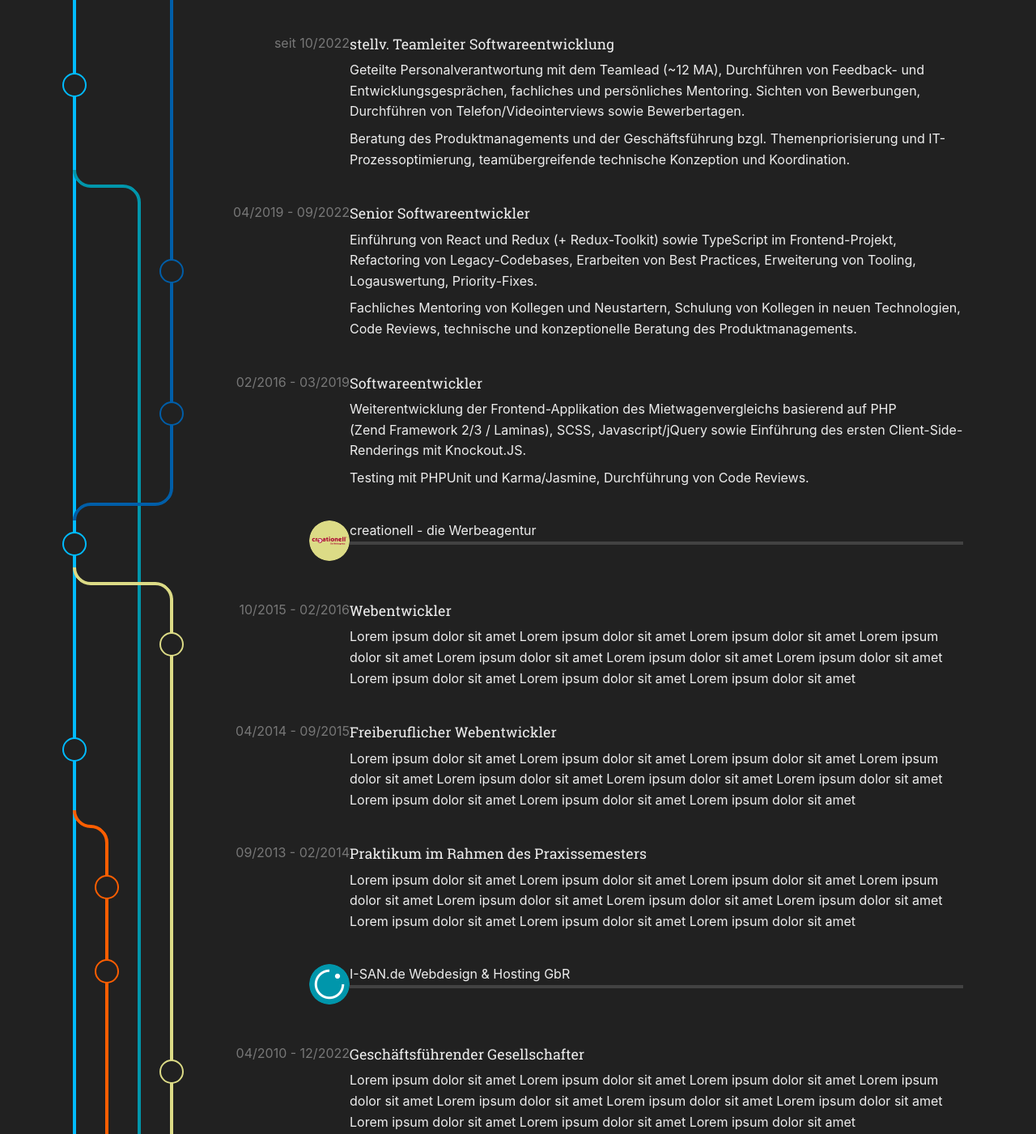
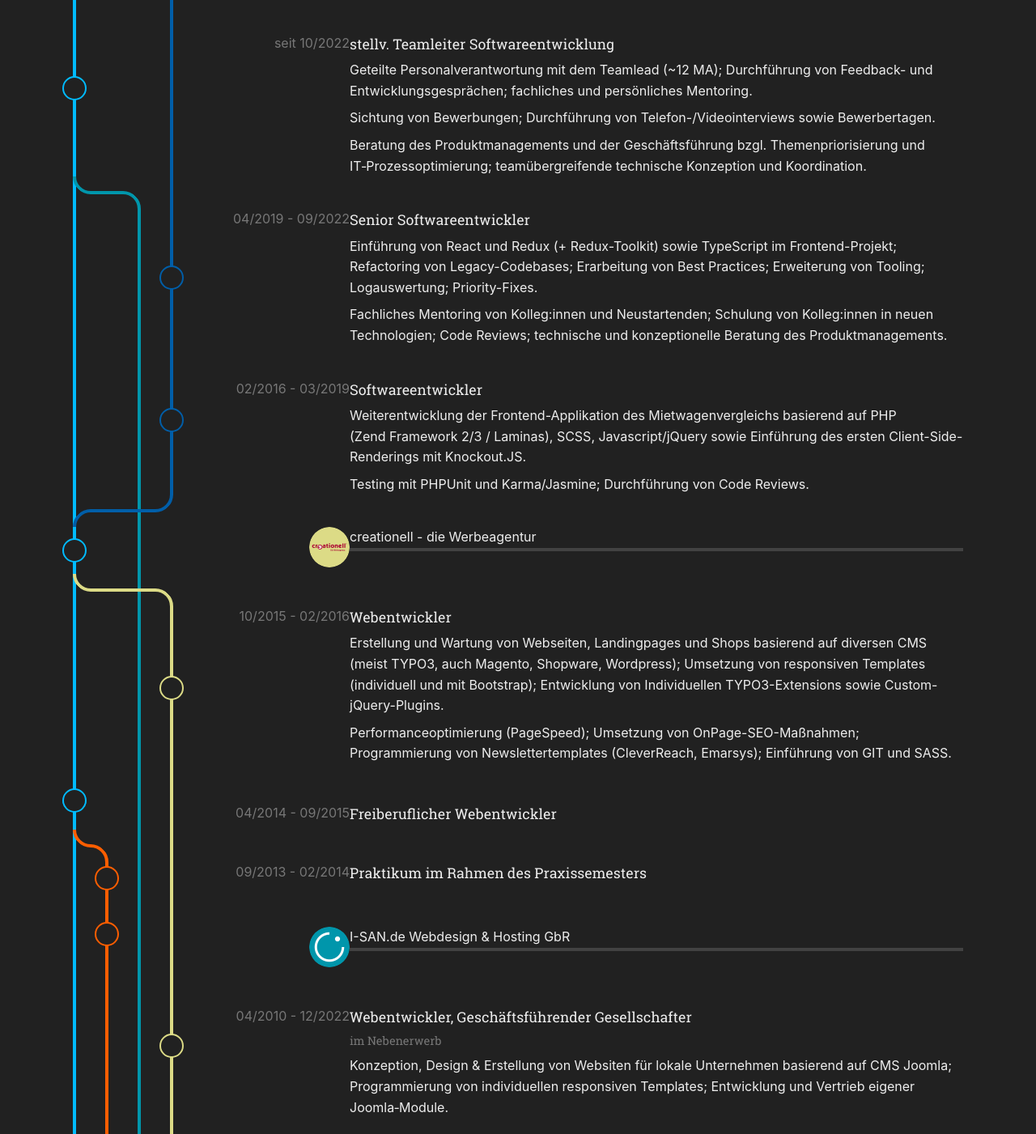
Before and after one commit to santosch/website2023, a Next.js app: page / in a window 1280 px wide. Shown: the part 1040-2441 px from the top of the page at 81% size. Built offline with nearby package versions, Linux system fonts and the light colour scheme; grey boxes are pictures that could not be loaded.

Commit message:
rest of vita content

```diff
--- a/src/app/globals.scss
+++ b/src/app/globals.scss
@@ -117,3 +117,8 @@ em {
   font-family: var(--font-slab);
   font-size: 0.9rem; // the slab font looks larger
 }
+
+small {
+  font-size: 0.9rem;
+  color: var(--foreground--dark);
+}
--- a/src/components/Vita/Stations/Check24/Check24Professional.tsx
+++ b/src/components/Vita/Stations/Check24/Check24Professional.tsx
@@ -14,7 +14,7 @@ export default function Check24Professional(): JSX.Element {
                 SCSS, Javascript/jQuery sowie Einführung des ersten Client-Side-Renderings mit Knockout.JS.
             </p>
             <p>
-                Testing mit PHPUnit und Karma/Jasmine, Durchführung von Code Reviews.
+                Testing mit PHPUnit und Karma/Jasmine; Durchführung von Code Reviews.
             </p>
         </Step>
     );
--- a/src/components/Vita/Stations/Check24/Check24Senior.tsx
+++ b/src/components/Vita/Stations/Check24/Check24Senior.tsx
@@ -10,13 +10,13 @@ export default function Check24Senior(): JSX.Element {
             title="Senior Softwareentwickler"
         >
             <p>
-                Einführung von React und Redux (+ Redux-Toolkit) sowie TypeScript im Frontend-Projekt,
-                Refactoring von Legacy-Codebases, Erarbeiten von Best Practices,
-                Erweiterung von Tooling, Logauswertung, Priority-Fixes.
+                Einführung von React und Redux (+ Redux-Toolkit) sowie TypeScript im Frontend-Projekt;
+                Refactoring von Legacy-Codebases; Erarbeitung von Best Practices;
+                Erweiterung von Tooling; Logauswertung; Priority-Fixes.
             </p>
             <p>
-                Fachliches Mentoring von Kollegen und Neustartern, Schulung von Kollegen in neuen Technologien,
-                Code Reviews, technische und konzeptionelle Beratung des Produktmanagements.
+                Fachliches Mentoring von Kolleg:innen und Neustartenden; Schulung von Kolleg:innen in neuen Technologien;
+                Code Reviews; technische und konzeptionelle Beratung des Produktmanagements.
             </p>
         </Step>
     );
--- a/src/components/Vita/Stations/Check24/Check24Teamlead.tsx
+++ b/src/components/Vita/Stations/Check24/Check24Teamlead.tsx
@@ -10,14 +10,16 @@ export default function Check24Teamlead(): JSX.Element {
             title="stellv. Teamleiter Softwareentwicklung"
         >
             <p>
-                Geteilte Personalverantwortung mit dem Teamlead (~12 MA),
-                Durchführen von Feedback- und Entwicklungsgesprächen,
+                Geteilte Personalverantwortung mit dem Teamlead (~12 MA);
+                Durchführung von Feedback- und Entwicklungsgesprächen;
                 fachliches und persönliches Mentoring.
-                Sichten von Bewerbungen, Durchführen von Telefon/Videointerviews sowie Bewerbertagen.
+            </p>
+            <p>
+                Sichtung von Bewerbungen; Durchführung von Telefon-/Videointerviews sowie Bewerbertagen.
             </p>
             <p>
                 Beratung des Produktmanagements und der Geschäftsführung bzgl. Themenpriorisierung und
-                IT-Prozessoptimierung, teamübergreifende technische Konzeption und Koordination.
+                IT&#8209;Prozessoptimierung; teamübergreifende technische Konzeption und Koordination.
             </p>
         </Step>
     );
--- a/src/components/Vita/Stations/Crea/CreaFreelancer.tsx
+++ b/src/components/Vita/Stations/Crea/CreaFreelancer.tsx
@@ -8,17 +8,6 @@ export default function CreaFreelancer(): JSX.Element {
             color={COLORS.CREA}
             date="04/2014 - 09/2015"
             title="Freiberuflicher Webentwickler"
-        >
-            Lorem ipsum dolor sit amet
-            Lorem ipsum dolor sit amet
-            Lorem ipsum dolor sit amet
-            Lorem ipsum dolor sit amet
-            Lorem ipsum dolor sit amet
-            Lorem ipsum dolor sit amet
-            Lorem ipsum dolor sit amet
-            Lorem ipsum dolor sit amet
-            Lorem ipsum dolor sit amet
-            Lorem ipsum dolor sit amet
-        </Step>
+        />
     );
 }
--- a/src/components/Vita/Stations/Crea/CreaIntern.tsx
+++ b/src/components/Vita/Stations/Crea/CreaIntern.tsx
@@ -8,17 +8,6 @@ export default function CreaIntern(): JSX.Element {
             color={COLORS.CREA}
             date="09/2013 - 02/2014"
             title="Praktikum im Rahmen des Praxissemesters"
-        >
-            Lorem ipsum dolor sit amet
-            Lorem ipsum dolor sit amet
-            Lorem ipsum dolor sit amet
-            Lorem ipsum dolor sit amet
-            Lorem ipsum dolor sit amet
-            Lorem ipsum dolor sit amet
-            Lorem ipsum dolor sit amet
-            Lorem ipsum dolor sit amet
-            Lorem ipsum dolor sit amet
-            Lorem ipsum dolor sit amet
-        </Step>
+        />
     );
 }
--- a/src/components/Vita/Stations/Crea/CreaWebdev.tsx
+++ b/src/components/Vita/Stations/Crea/CreaWebdev.tsx
@@ -9,16 +9,19 @@ export default function CreaWebdev(): JSX.Element {
             date="10/2015 - 02/2016"
             title="Webentwickler"
         >
-            Lorem ipsum dolor sit amet
-            Lorem ipsum dolor sit amet
-            Lorem ipsum dolor sit amet
-            Lorem ipsum dolor sit amet
-            Lorem ipsum dolor sit amet
-            Lorem ipsum dolor sit amet
-            Lorem ipsum dolor sit amet
-            Lorem ipsum dolor sit amet
-            Lorem ipsum dolor sit amet
-            Lorem ipsum dolor sit amet
+            <p>
+                Erstellung und Wartung von Webseiten, Landingpages und Shops basierend auf diversen CMS
+                (meist TYPO3, auch Magento, Shopware, Wordpress);
+                Umsetzung von responsiven Templates (individuell und mit Bootstrap);
+                Entwicklung von Individuellen TYPO3-Extensions sowie Custom-jQuery-Plugins.
+            </p>
+            <p>
+                Performanceoptimierung (PageSpeed); Umsetzung von OnPage-SEO-Maßnahmen;
+                Programmierung von Newslettertemplates (CleverReach, Emarsys); Einführung von GIT und SASS.
+            </p>
+            <p>
+
+            </p>
         </Step>
     );
 }
--- a/src/components/Vita/Stations/Isan/IsanDev.tsx
+++ b/src/components/Vita/Stations/Isan/IsanDev.tsx
@@ -7,18 +7,19 @@ export default function IsanDev(): JSX.Element {
             eventKey="isan"
             color={COLORS.ISAN}
             date="04/2010 - 12/2022"
-            title="Geschäftsführender Gesellschafter"
+            title={(
+                <>
+                    Webentwickler, Geschäftsführender Gesellschafter<br/>
+                    <small>im Nebenerwerb</small>
+                </>
+            )}
         >
-            Lorem ipsum dolor sit amet
-            Lorem ipsum dolor sit amet
-            Lorem ipsum dolor sit amet
-            Lorem ipsum dolor sit amet
-            Lorem ipsum dolor sit amet
-            Lorem ipsum dolor sit amet
-            Lorem ipsum dolor sit amet
-            Lorem ipsum dolor sit amet
-            Lorem ipsum dolor sit amet
-            Lorem ipsum dolor sit amet
+            <p>
+                Konzeption, Design & Erstellung von Websiten für lokale Unternehmen basierend auf CMS Joomla;
+                Programmierung von individuellen responsiven Templates;
+                Entwicklung und Vertrieb eigener Joomla&#8209;Module.
+
+            </p>
         </Step>
     );
 }
--- a/src/components/Vita/Stations/Isan/IsanFounding.tsx
+++ b/src/components/Vita/Stations/Isan/IsanFounding.tsx
@@ -8,17 +8,6 @@ export default function IsanFounding(): JSX.Element {
             color={COLORS.ISAN}
             date="04/2010"
             title="Mitgründung (2 Gesellschafter)"
-        >
-            Lorem ipsum dolor sit amet
-            Lorem ipsum dolor sit amet
-            Lorem ipsum dolor sit amet
-            Lorem ipsum dolor sit amet
-            Lorem ipsum dolor sit amet
-            Lorem ipsum dolor sit amet
-            Lorem ipsum dolor sit amet
-            Lorem ipsum dolor sit amet
-            Lorem ipsum dolor sit amet
-            Lorem ipsum dolor sit amet
-        </Step>
+        />
     );
 }
```
